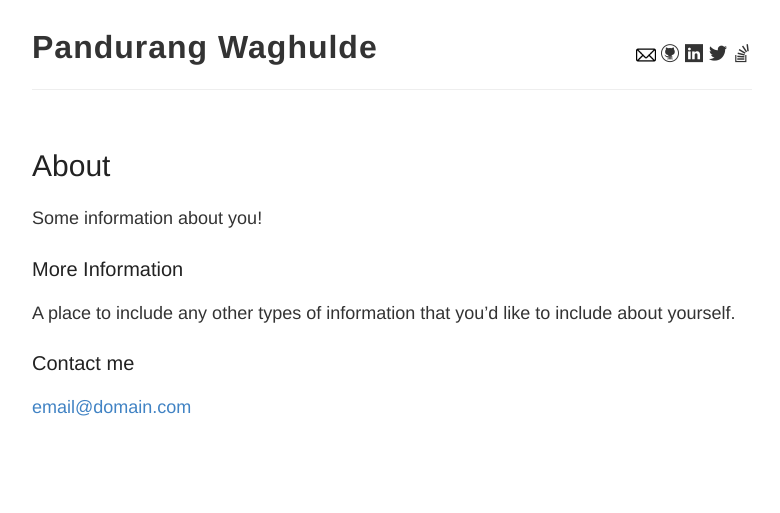
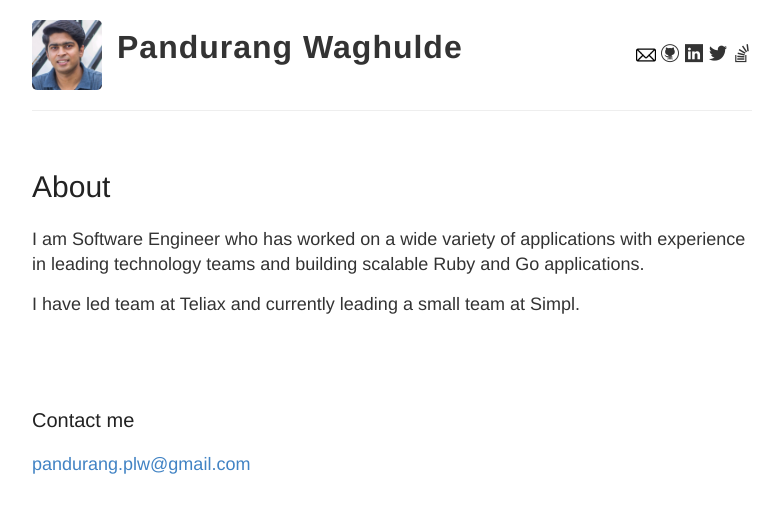
Before and after one commit to pandurang90/pandurang90.github.io, a Jekyll site: the page built from about.md, in a window 1280 px wide. Shown: the top 513 px of the page, without its empty margins (248-1028 px from the left). Built offline with Jekyll 4.4.1, drawn with Linux system fonts in a browser that asks for light colours; some web fonts are replaced.

Commit message:
fixed favicon link

```diff
--- a/_layouts/default.html
+++ b/_layouts/default.html
@@ -2,7 +2,7 @@
 <html>
   <head>
     <title>{% if page.title %}{{ page.title }} – {% endif %}{{ site.name }} – {{ site.description }}</title>
-    <link rel="shortcut icon" type="image/png" href="images/favicon.ico">
+    <link rel="shortcut icon" type="image/png" href="/images/favicon.ico">
 
     {% include meta.html %}
 
@@ -20,7 +20,7 @@
     <div class="wrapper-masthead">
       <div class="container">
         <header class="masthead clearfix">
-          <!-- <a href="{{ site.baseurl }}/" class="site-avatar"><img src="{{ site.avatar }}" /></a> -->
+          <a href="{{ site.baseurl }}/" class="site-avatar"><img src="/images/dp.png" /></a>
 
           <div class="site-info">
             <h1 class="site-name"><a href="{{ site.baseurl }}/">{{ site.name }}</a></h1>
--- a/about.md
+++ b/about.md
@@ -4,12 +4,11 @@
 permalink: /about/
 ---
 
-Some information about you!
+I am Software Engineer who has worked on a wide variety of applications with experience in leading technology teams and building scalable Ruby and Go applications.
 
-### More Information
+I have led team at Teliax and currently leading a small team at Simpl.
 
-A place to include any other types of information that you'd like to include about yourself.
-
+<br/><br/>
 ### Contact me
 
-[email@domain.com](mailto:email@domain.com)
+[pandurang.plw@gmail.com](pandurang.plw@gmail.com)
```
Also changed, not shown: images/dp.png (added), 1 other file.
